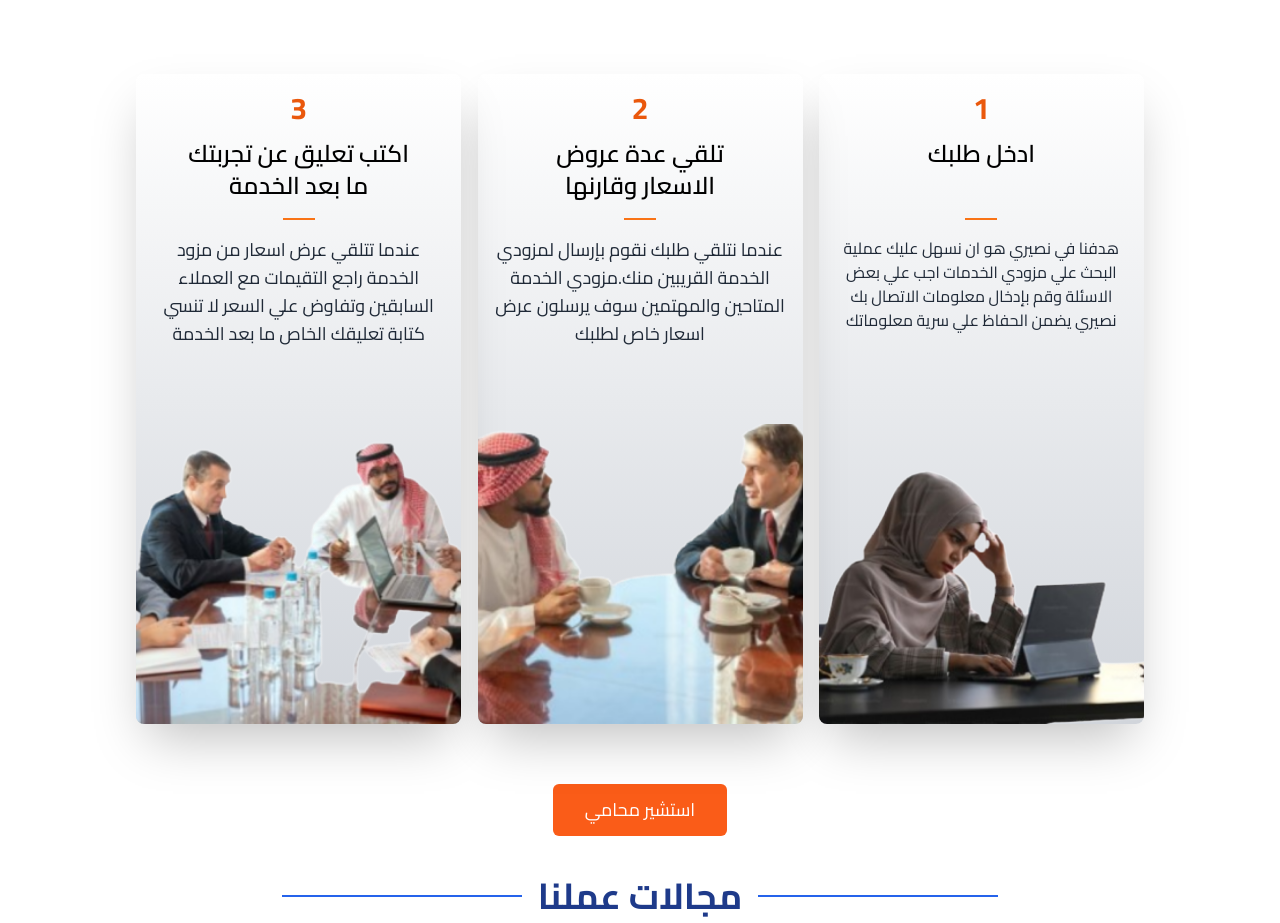
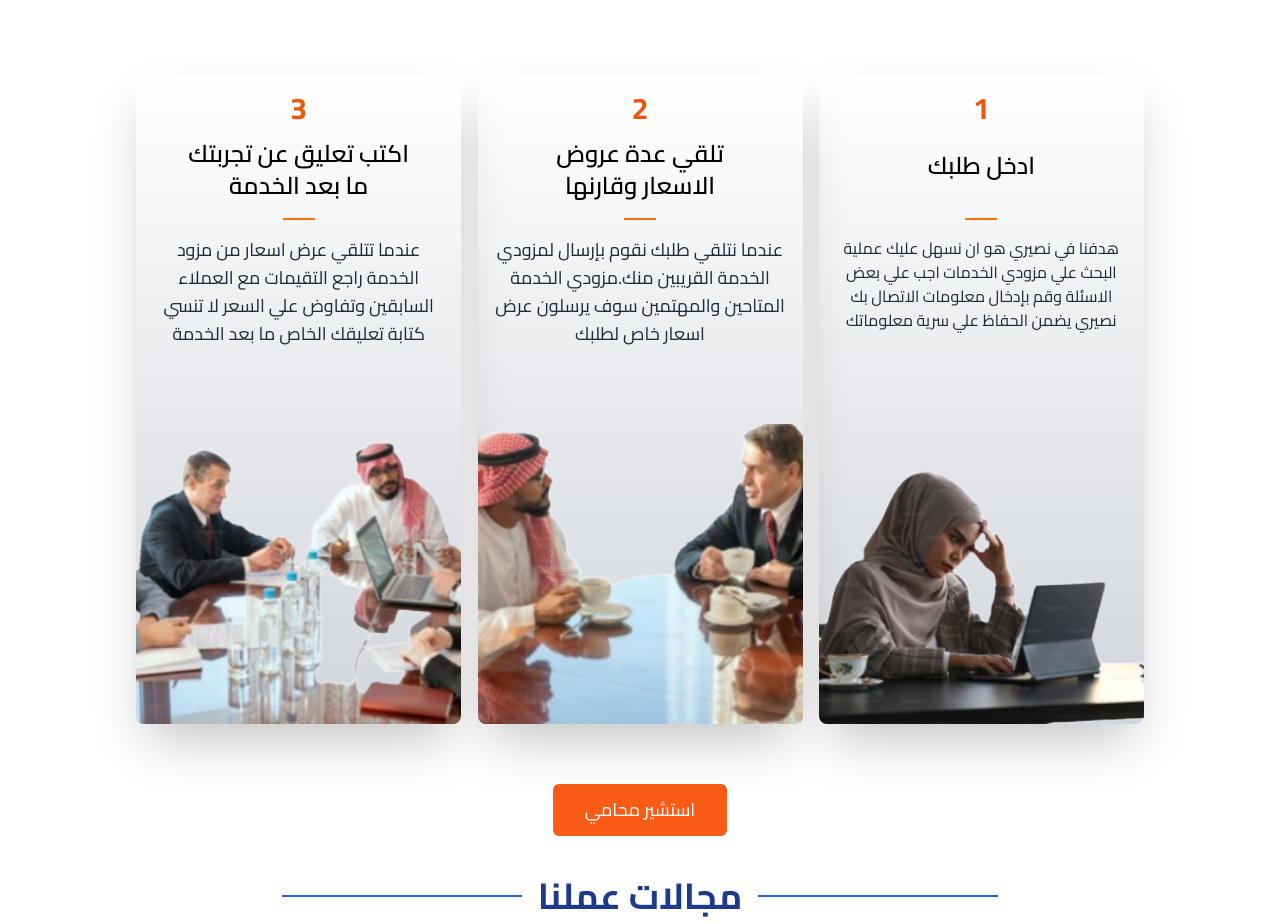
Before and after one commit to DynamicDOMinator/nasiri-landing-page, a Next.js app: page / in a window 1280 px wide. Shown: the part 780-1703 px from the top of the page. Built offline with nearby package versions, Linux system fonts and the light colour scheme.

Commit message:
update v5

```diff
--- a/app/components/SecondSection.jsx
+++ b/app/components/SecondSection.jsx
@@ -20,10 +20,10 @@ export default function SecondSection() {
             <p className="text-center md:text-3xl text-xl text-orange-600 font-bold">
               1
             </p>
-            <p className="mx-auto  pb-1 w-fit font-semibold text-2xl pt-3">
+            <p className="mx-auto mt-3  w-fit font-semibold text-2xl pt-3">
               ادخل طلبك
             </p>
-            <div className="w-8 h-[2px] mt-11 bg-orange-500 mx-auto"></div>
+            <div className="w-8 h-[2px] mt-9 bg-orange-500 mx-auto"></div>
             <p className="text-center  text-gray-800 pt-4">
               هدفنا في نصيري هو ان نسهل عليك عملية البحث علي مزودي الخدمات اجب
               علي بعض الاسئلة وقم بإدخال معلومات الاتصال بك نصيري يضمن الحفاظ
```
